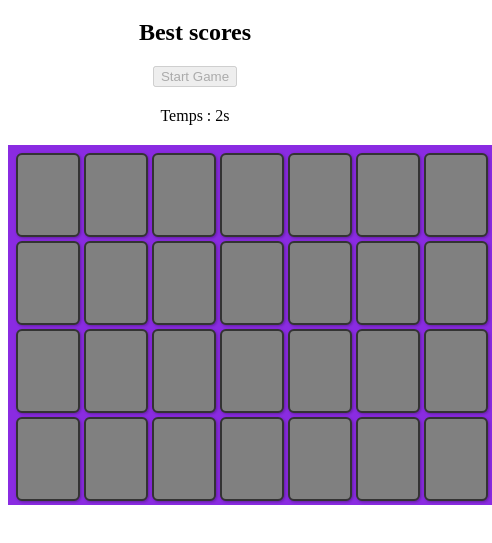
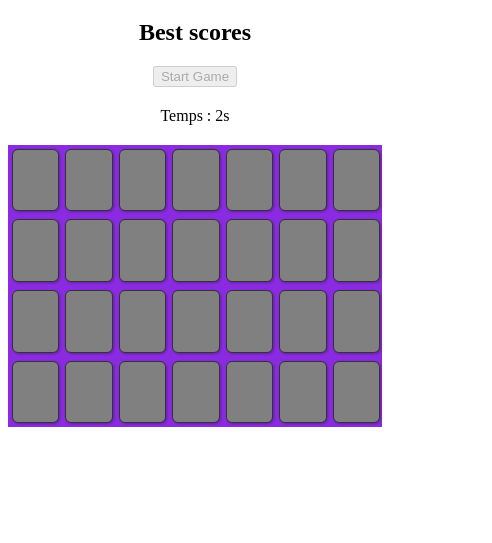
Before and after one commit to benjaminnicolas-teboul/memory, a website with bundled scripts: page index.html in a window 390 px wide. Both pictures are taken after a click on the button "Start Game". Shown: the part 61-604 px from the top of the page, 492 px wide, since content can reach past the window. Built offline with nearby package versions, Linux system fonts and the light colour scheme; no server answers.

Commit message:
feat responsive

```diff
--- a/assets/style.css
+++ b/assets/style.css
@@ -1,17 +1,18 @@
 #game-container {
   display: grid;
-  grid-template-columns: repeat(7, 60px);  /* 7 colonnes de 60px */
-  grid-template-rows: repeat(4, 80px);     /* 4 lignes de 80px */
+  grid-template-columns: repeat(auto-fill, minmax(50px, 1fr)); /* colonnes fluides */
   gap: 8px;
-  width: max-content;
+  width: 100%;
+  max-width: 420px; /* limite max */
   margin: 20px auto;
-  background-color:blueviolet;
+  background-color: blueviolet;
   border: 8px solid blueviolet;
+  box-sizing: border-box;
 }
 
 .card {
-  width: 60px;
-  height: 80px;
+  width: 100%;  /* largeur prend toute la colonne */
+  aspect-ratio: 3 / 4;  /* ratio 60x80 pixels */
   background-size: cover;
   background-position: center;
   border: 2px solid #333;
@@ -52,12 +53,26 @@
 }
 
 .centered-container {
+  max-width: 90%;
+  margin: 0 auto 20px auto;
   text-align: center;
-  margin: 20px auto; /* marge verticale et centrage horizontal */
+  padding: 0 10px;
+}
 
-}
 #timer {
   width: fit-content; /* largeur au contenu */
   margin: 20px auto;  /* centre horizontalement avec marge verticale */
   text-align: center; /* centre le texte à l’intérieur si besoin */
 }
+
+@media (max-width: 480px) {
+  #game-container {
+    max-width: 100%;
+    grid-template-columns: repeat(auto-fill, minmax(40px, 1fr));
+    border-width: 4px;
+  }
+
+  .card {
+    border-width: 1px;
+  }
+}
```
